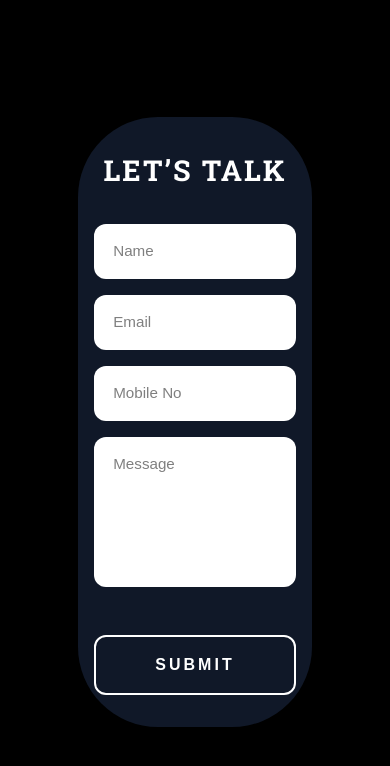
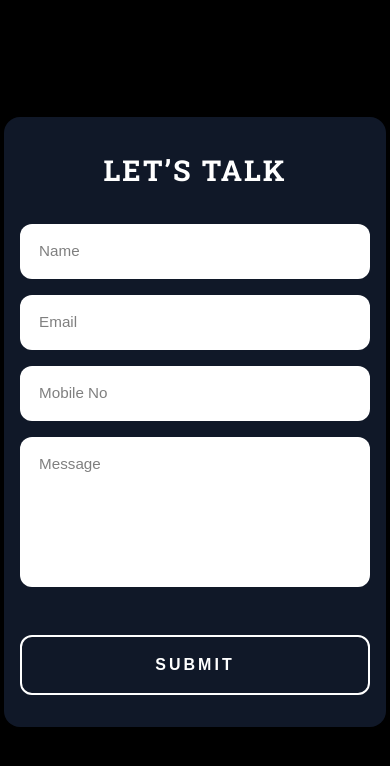
Before and after one commit to Anish-649/Fox-Wing, a React (Vite) app: page /contact in a window 390 px wide. Shown: the top 766 px of the page. Built offline with nearby package versions, Linux system fonts and the light colour scheme; a small style sheet from the web is missing; a web font is replaced by a local one.

Commit message:
display problem fixed

```diff
--- a/src/components/contact/Contact.css
+++ b/src/components/contact/Contact.css
@@ -14,7 +14,7 @@
     background-color: #101828;
     width: 60%;
     height: auto;
-    border-radius: 5rem;
+    border-radius: 4rem;
     padding: 3rem 2rem;
 
 
@@ -100,8 +100,12 @@ textarea {
 
 /* Tablet (max-width: 900px) */
 @media (max-width: 900px) {
+    .contact-Form1{
+         border-radius: 1rem;
+    }
     .contact-Form1 h2 {
         font-size: 2.2rem;
+
     }
 
     form {
@@ -117,6 +121,8 @@ textarea {
 @media (max-width: 600px) {
     .contact-Form1 {
         padding: 2rem 1rem;
+        width:98%;
+        border-radius: 1rem;
     }
 
     .contact-Form1 h2 {
--- a/src/components/events/events.css
+++ b/src/components/events/events.css
@@ -1,6 +1,6 @@
 .event {
   background-color: #111111;
-  padding: 2rem 0;
+  padding: 2rem 3rem;
   border-radius: 5rem;
   align-items: start;
   min-height: 100vh;
@@ -23,7 +23,7 @@
   flex-wrap: wrap;
   justify-content: center;
   gap: 4.5rem;
-  padding: 3.5rem 1rem;
+  padding: 3.5rem 7rem;
 }
 
 /* Each hanging unit */
--- a/src/components/footer/Footer.jsx
+++ b/src/components/footer/Footer.jsx
@@ -26,7 +26,7 @@ export default function Footer() {
                 src={logo}
                 alt="logo"
               />
-              FOX WING
+              FOX WING MEDIA LLP
             </Link>
           </h2>
           <p className="footer-description">
--- a/src/components/fourthPage/fourthPage.css
+++ b/src/components/fourthPage/fourthPage.css
@@ -4,6 +4,7 @@
     width:100%;
     padding-bottom: 4rem;
     position:relative;
+    background-color: black;
 }
 
 .services-subtitle{
```
